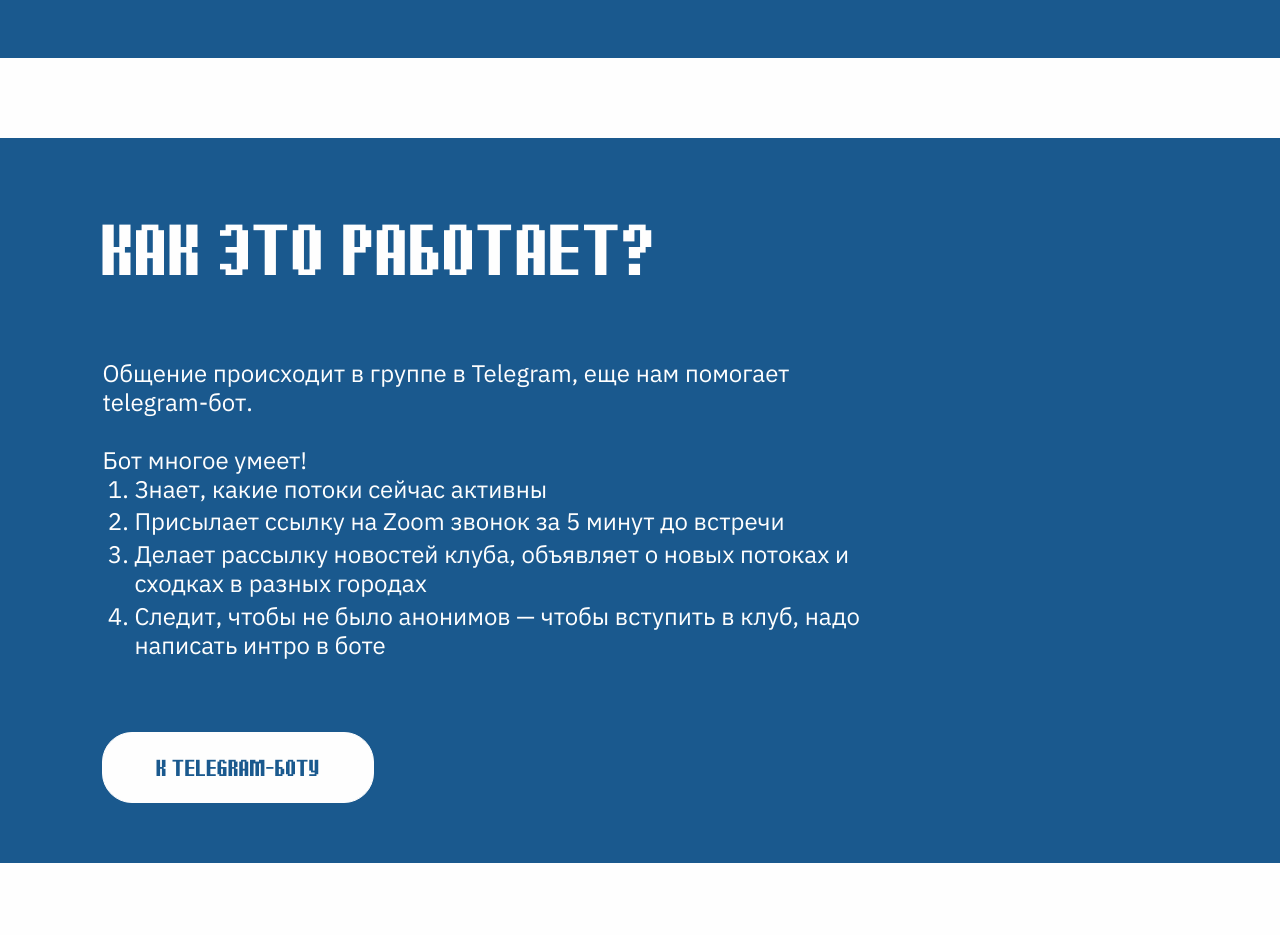
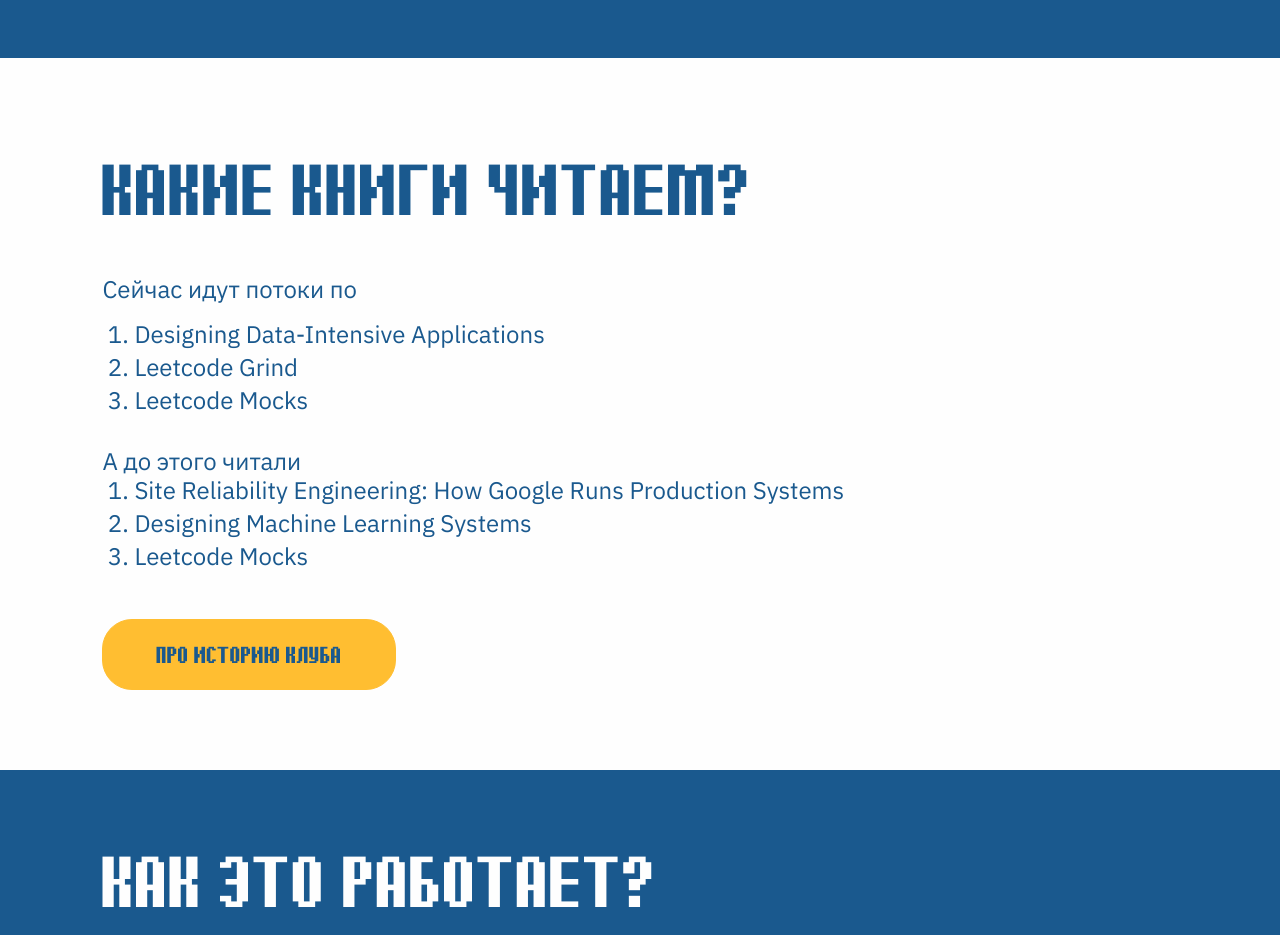
Before and after one commit to LenaAn/nelenkin-frontend, a React (Vite) app: page / in a window 1280 px wide. Shown: the part 1581-2516 px from the top of the page. Built offline with nearby package versions, Linux system fonts and the light colour scheme.

Commit message:
wip add a section about past books

```diff
--- a/src/components/Page.jsx
+++ b/src/components/Page.jsx
@@ -3,12 +3,14 @@
 import HowThisWorksSection from "./sections/HowThisWorksSection.jsx";
 import CalendarSection from "./sections/CalendarSection.jsx";
 import TelegramBotSection from "./sections/TelegramBotSection.jsx"
+import PastBooksSection from "./sections/PastBooksSection.jsx"
 
 function Page() {
     return (
         <main className="page-main">
             <AboutSection/>
             <HowThisWorksSection/>
+            <PastBooksSection/>
             <TelegramBotSection/>
             <CalendarSection/>
         </main>
--- /dev/null
+++ b/src/components/sections/PastBooksSection.jsx
@@ -0,0 +1,43 @@
+import './Section.css'
+
+function PastBoooksSection() {
+    return (
+        <section className="section section-about">
+            <div className="container section-inner">
+                <div className="section-text-block">
+                    <h1 className="section-title">Какие книги читаем?</h1>
+                    <div className="section-description">
+                        <p>
+                            Сейчас идут потоки по
+                        </p>
+                        <ol className="about-list">
+                            <li>Designing Data-Intensive Applications</li>
+                            <li>Leetcode Grind</li>
+                            <li>Leetcode Mocks</li>
+                        </ol>
+                        <br/>
+                        А до этого читали
+                        <ol className="about-list">
+                            <li>Site Reliability Engineering: How Google Runs Production Systems</li>
+                            <li>Designing Machine Learning Systems</li>
+                            <li>Leetcode Mocks</li>
+                        </ol>
+                    </div>
+
+                    <div className="section-actions">
+                        <a href="https://vas3k.club/post/26356/" target="_blank" rel="noopener noreferrer"
+                           className="btn btn--primary">Про историю клуба</a>
+                    </div>
+                </div>
+
+                <img
+                    className="section-image"
+                    src="/img/book.svg"
+                    alt="Иллюстрация клуба"
+                />
+            </div>
+        </section>
+    )
+}
+
+export default PastBoooksSection
```
